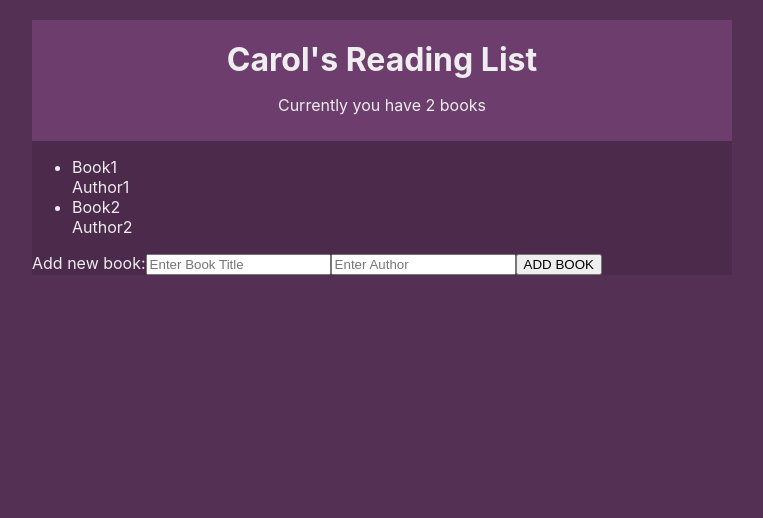
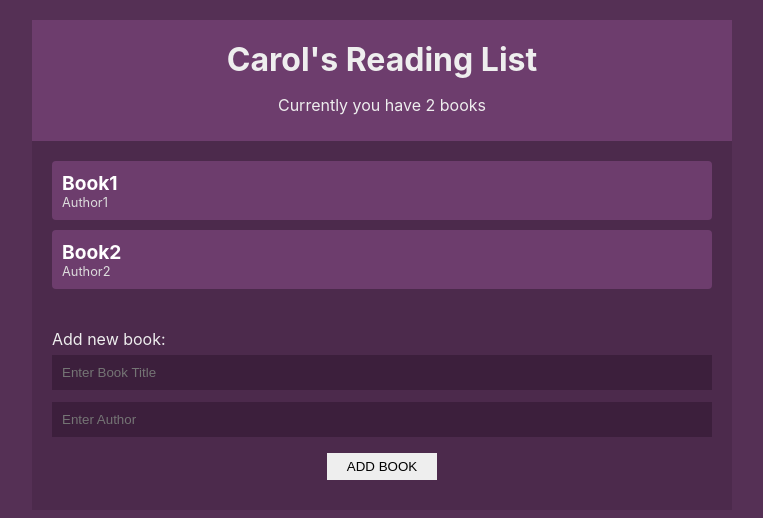
Before and after one commit to CarolinJeba/react-reading-list-app, a React (Create React App) app: page / in a window 1280 px wide. Shown: the top 518 px of the page, without its empty margins (258-1021 px from the left). Built offline with nearby package versions, Linux system fonts and the light colour scheme.

Commit message:
styling the page

```diff
--- a/src/index.css
+++ b/src/index.css
@@ -23,3 +23,63 @@
 .navbar h1 {
     margin: 10px 0;
 }
+
+.book-list {
+    margin: 20px;
+}
+
+.book-list ul {
+    padding: 0;
+    list-style-type: none;
+}
+
+.book-list li {
+    background: #6d3d6d;
+    border-radius: 4px;
+    padding: 10px;
+    cursor: pointer;
+    margin: 10px 0;
+}
+
+.book-list li:hover {
+    opacity: 0.3;
+    text-decoration: line-through;
+}
+
+.book-list .title {
+    font-weight: bold;
+    color: #fff;
+    font-size: 1.2em;
+}
+
+.book-list .author {
+    font-size: 0.8em;
+    color: #ddd;
+}
+
+.empty {
+    margin: 20px;
+    text-align: center;
+}
+
+form {
+    padding: 20px;
+}
+
+input[type='text'] {
+    width: 100%;
+    padding: 10px;
+    box-sizing: border-box;
+    margin: 6px 0;
+    background: #3c1f3c;
+    color: #fff;
+    border: 0;
+}
+
+input[type='submit'] {
+    margin: 10px auto;
+    background: #eee;
+    border: 0;
+    padding: 6px 20px;
+    display: block;
+}
```
